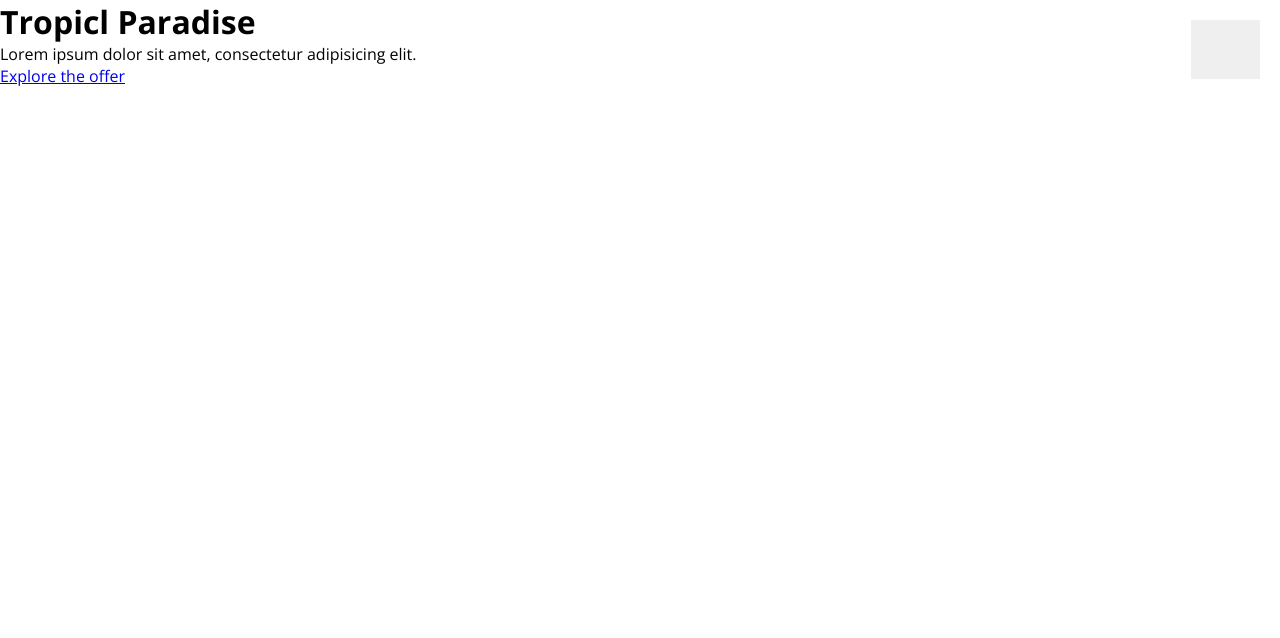
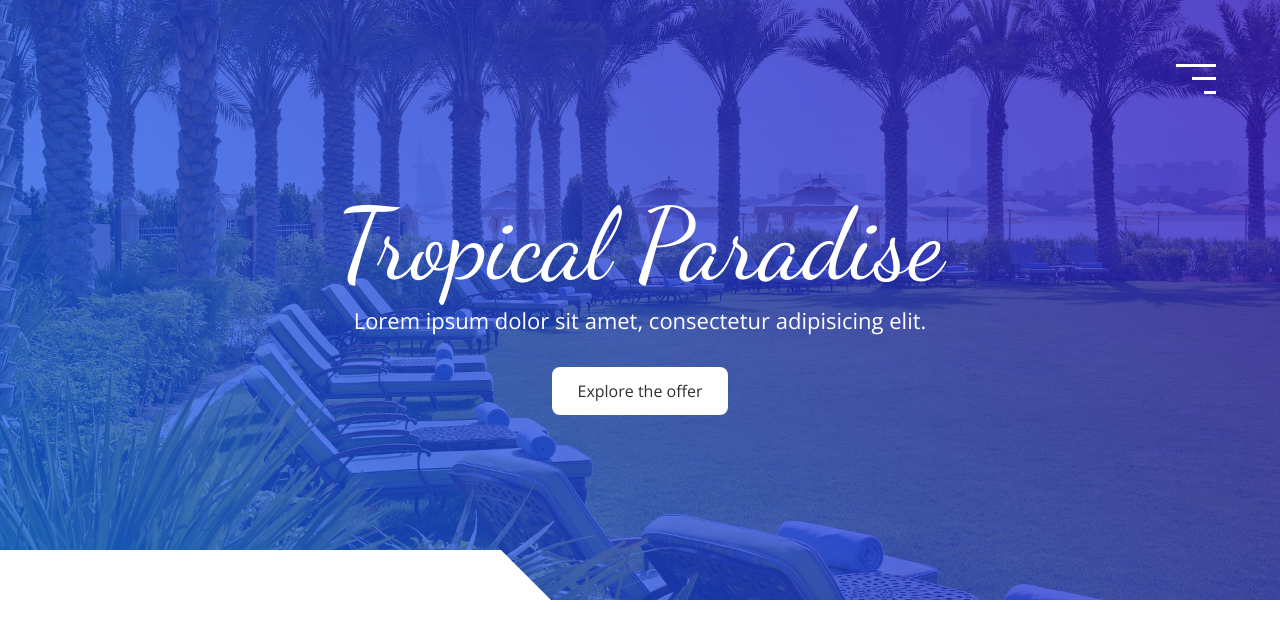
Before and after one commit to przemekjoniec/tropical-paradise, a plain HTML site: page index.html in a window 1280 px wide. Drawn offline with nearby package versions, Linux system fonts and the light colour scheme.

Commit message:
Made header

```diff
--- a/index.html
+++ b/index.html
@@ -15,16 +15,16 @@
 </head>
 
 <body>
+
     <button class="burger-btn">
         <div class="burger-btn__box">
-            <div class="burger-btn__bars">
-
-            </div>
+            <div class="burger-btn__bars"></div>
         </div>
     </button>
+
     <nav class="nav"></nav>
     <header class="header section">
-        <h1 class="header__heading">Tropicl Paradise</h1>
+        <h1 class="header__heading">Tropical Paradise</h1>
         <p class="header__text">Lorem ipsum dolor sit amet, consectetur adipisicing elit.</p>
         <a href="offers" class="header__btn btn-special-animation">Explore the offer</a>
         <div class="white-block white-block-left"></div>
--- a/sass/_components.scss
+++ b/sass/_components.scss
@@ -14,12 +14,12 @@
 	&-left {
 		bottom: 0;
 		left: -50px;
-		transform: skew(45%);
+		transform: skew(45deg);
 	}
 	&-right {
 		top: 0;
 		right: -50px;
-		transform: skew(45%);
+		transform: skew(45deg);
 	}
 }
 .btn-special-animation {
@@ -31,6 +31,7 @@
 	&::before {
 		display: block;
 		content: '';
+		position: absolute;
 		top: 0;
 		left: 0;
 		width: 100%;
--- a/sass/_mixins.scss
+++ b/sass/_mixins.scss
@@ -2,8 +2,15 @@
 @mixin burgerBtn {
 	position: absolute;
 	right: 0;
-	width: 3px;
+	height: 3px;
 	content: '';
 	background-color: $pure-white;
 	transition: width 0.3s;
 }
+
+@mixin heroImages($bgImg) {
+	background-image: $blue-gradient, url($bgImg);
+	background-size: cover;
+	background-position: center;
+	background-attachment: fixed;
+}
--- a/sass/main.scss
+++ b/sass/main.scss
@@ -22,7 +22,7 @@ body {
 	top: 20px;
 	right: 20px;
 	padding: 1em;
-	background-color: none;
+	background: none;
 	border: 1px solid transparent;
 	cursor: pointer;
 	z-index: 1000;
@@ -57,10 +57,81 @@ body {
 			width: 60%;
 		}
 		&::before {
-			top: 13px;
+			top: 27px;
 			width: 30%;
 			transition-delay: 0.1s;
-
 		}
 	}
 }
+
+// Header
+
+.header {
+	position: relative;
+	display: flex;
+	justify-content: center;
+	align-items: center;
+	flex-direction: column;
+	padding: 2em;
+	height: 75dvh;
+	text-align: center;
+	color: $pure-white;
+	@include heroImages('../img/header-small.jpg');
+	background-attachment: scroll;
+	&__heading {
+		font-family: 'Dancing Script', cursive;
+		font-size: 4.8rem;
+		font-weight: 300;
+	}
+	&_text {
+		font-size: 1.4rem;
+	}
+	&__btn {
+		margin-top: 2em;
+		padding: 0.8em 1.6em;
+		font-size: 1.4rem;
+		background: $pure-white;
+		border: none;
+		border-radius: 8px;
+		color: $dark;
+		text-decoration: none;
+		text-transform: auto;
+		cursor: pointer;
+
+		&::before {
+			background-color: $light-white;
+		}
+	}
+}
+
+// MEDIA QUERIES
+
+@media (min-width: 768px) {
+	.white-block {
+		height: 50px;
+		width: 45%;
+	}
+	.header {
+		&__heading {
+			font-size: 6.6rem;
+		}
+		&__text {
+			font-size: 2.2rem;
+		}
+		&__btn {
+			font-size: 1.6rem;
+		}
+	}
+}
+@media (min-width: 992px) {
+	.burger-btn {
+		top: 50px;
+		right: 50px;
+	}
+	.header {
+		background-image: $blue-gradient, url('../img/header-big.jpg');
+		&__heading {
+			font-size: 10rem;
+		}
+	}
+}
```
Also changed, not shown: css/main.css, img/header-big.jpg (added), img/header-small.jpg (added), 1 other file.
